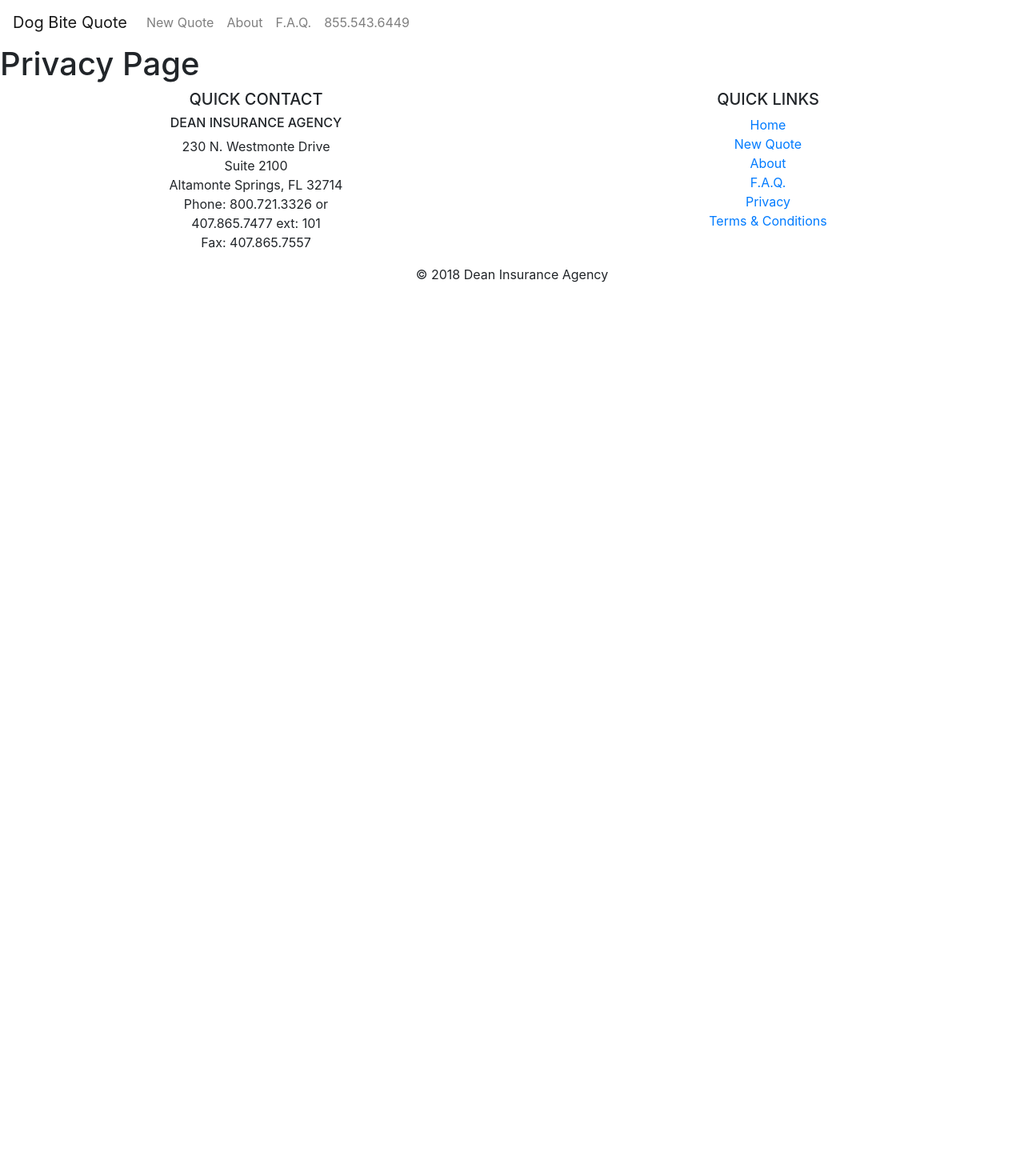
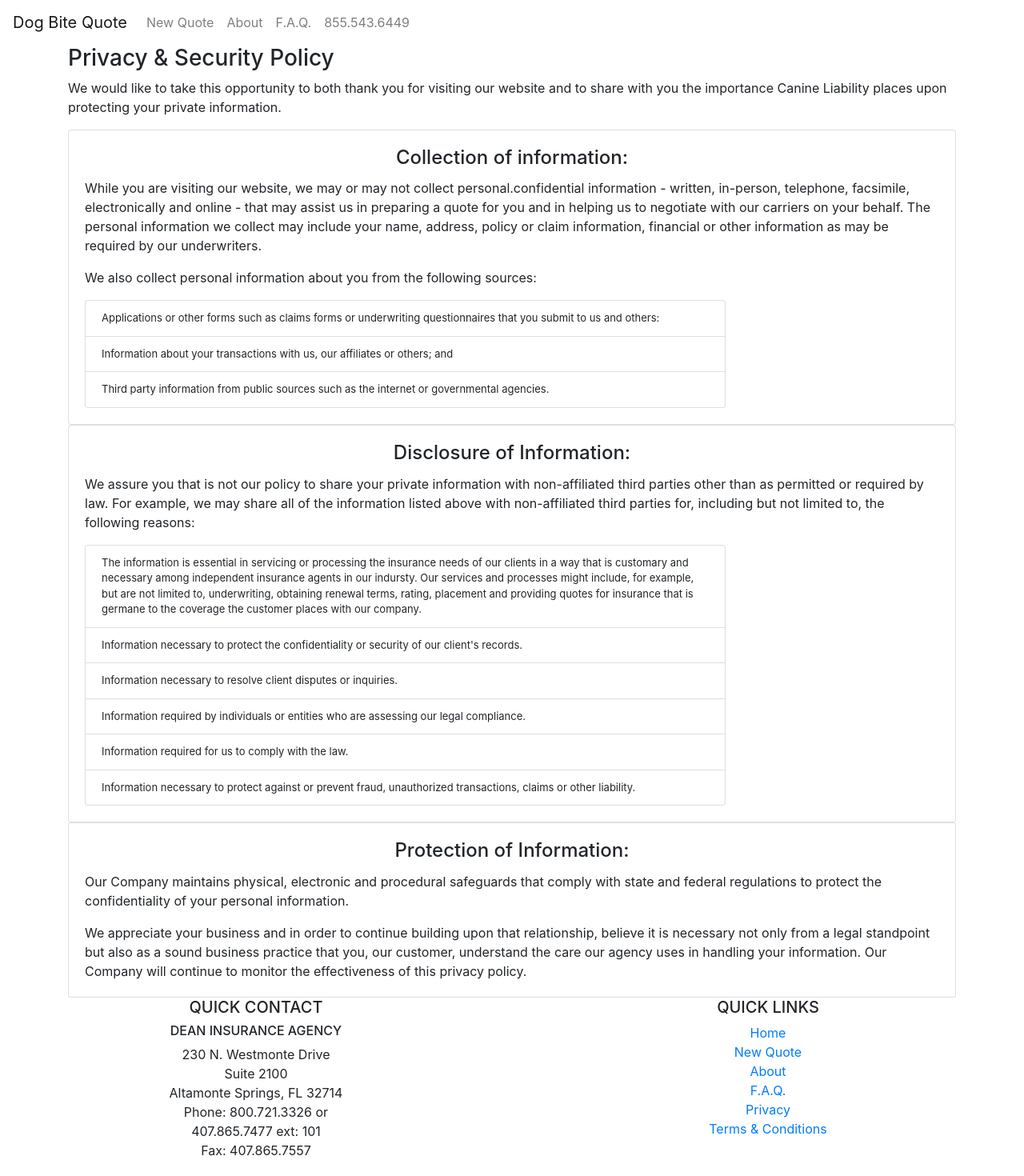
Before and after one commit to jmanock/fin-dog-bite, a React (Create React App) app: page /Privacy in a window 1280 px wide. Shown: the top 1470 px of the page at 80% size. Before the commit the page ends 800 px from the top, so only its background shows below. Built offline with nearby package versions, Linux system fonts and the light colour scheme.

Commit message:
updating style

```diff
--- a/src/Components/PageComponents/Privacy.jsx
+++ b/src/Components/PageComponents/Privacy.jsx
@@ -1,7 +1,53 @@
 import React from 'react';
 
 const Privacy = () =>(
-  <h1>Privacy Page</h1>
+  <div className='container'>
+    <h3 className='sectionTitle'>Privacy &amp; Security Policy</h3>
+    <p>We would like to take this opportunity to both thank you for visiting our website and to share with you the importance <span className='title-name'>Canine Liability</span> places upon protecting your private information.</p>
+    <div className='card'>
+      <div className='card-body'>
+        <h4 className='card-title text-center'>Collection of information:</h4>
+        <p className='card-text'>
+          While you are visiting our website, we may or may not collect personal.confidential information - written, in-person, telephone, facsimile, electronically and online - that may assist us in preparing a quote for you and in helping us to negotiate with our carriers on your behalf. The personal information we collect may include your name, address, policy or claim information, financial or other information as may be required by our underwriters.
+        </p>
+        <p>We also collect personal information about you from the following sources:</p>
+        <ul className='list-group' style={{fontSize:13,width:'75%'}}>
+          <li className='list-group-item'>Applications or other forms such as claims forms or underwriting questionnaires that you submit to us and others:</li>
+          <li className='list-group-item'>Information about your transactions with us, our affiliates or others; and</li>
+          <li className='list-group-item'>Third party information from public sources such as the internet or governmental agencies.</li>
+        </ul>
+      </div>
+    </div>
+
+    <div className='card'>
+      <div className='card-body'>
+        <h4 className='card-title text-center'>Disclosure of Information:</h4>
+        <p className='card-text'>
+          We assure you that is not our policy to share your private information with non-affiliated third parties other than as permitted or required by law. For example, we may share all of the information listed above with non-affiliated third parties for, including but not limited to, the following reasons:
+        </p>
+        <ul className='list-group' style={{fontSize:13,width:'75%'}}>
+          <li className='list-group-item'>The information is essential in servicing or processing the insurance needs of our clients in a way that is customary and necessary among independent insurance agents in our indursty. Our services and processes might include, for example, but are not limited to, underwriting, obtaining renewal terms, rating, placement and providing quotes for insurance that is germane to the coverage the customer places with our company.</li>
+          <li className='list-group-item'>Information necessary to protect the confidentiality or security of our client's records.</li>
+          <li className='list-group-item'>Information necessary to resolve client disputes or inquiries.</li>
+          <li className='list-group-item'>Information required by individuals or entities who are assessing our legal compliance.</li>
+          <li className='list-group-item'>Information required for us to comply with the law.</li>
+          <li className='list-group-item'>Information necessary to protect against or prevent fraud, unauthorized transactions, claims or other liability.</li>
+        </ul>
+      </div>
+    </div>
+
+    <div className='card'>
+      <div className='card-body'>
+        <h4 className='card-title text-center'>Protection of Information:</h4>
+        <p className='card-text'>
+          Our Company maintains physical, electronic and procedural safeguards that comply with state and federal regulations to protect the confidentiality of your personal information.
+        </p>
+        <p className='card-text'>
+          We appreciate your business and in order to continue building upon that relationship, believe it is necessary not only from a legal standpoint but also as a sound business practice that you, our customer, understand the care our agency uses in handling your information. Our Company will continue to monitor the effectiveness of this privacy policy.
+        </p>
+      </div>
+    </div>
+  </div>
 );
 
 export default Privacy;
--- a/src/Components/PageComponents/Questions.jsx
+++ b/src/Components/PageComponents/Questions.jsx
@@ -2,7 +2,7 @@ import React from 'react';
 
 const Questions = () =>(
   <div className='container'>
-    <h3>Frequently Asked Questions</h3>
+    <h3 className='sectionTitle'>Frequently Asked Questions</h3>
     <ul className='list-group list-group-flush'>
       <li className='list-group-item'><a href='#allBreeds'>Do you cover all breeds</a></li>
       <li className='list-group-item'><a href='#HowDoI'>How do I do this:</a></li>
```
